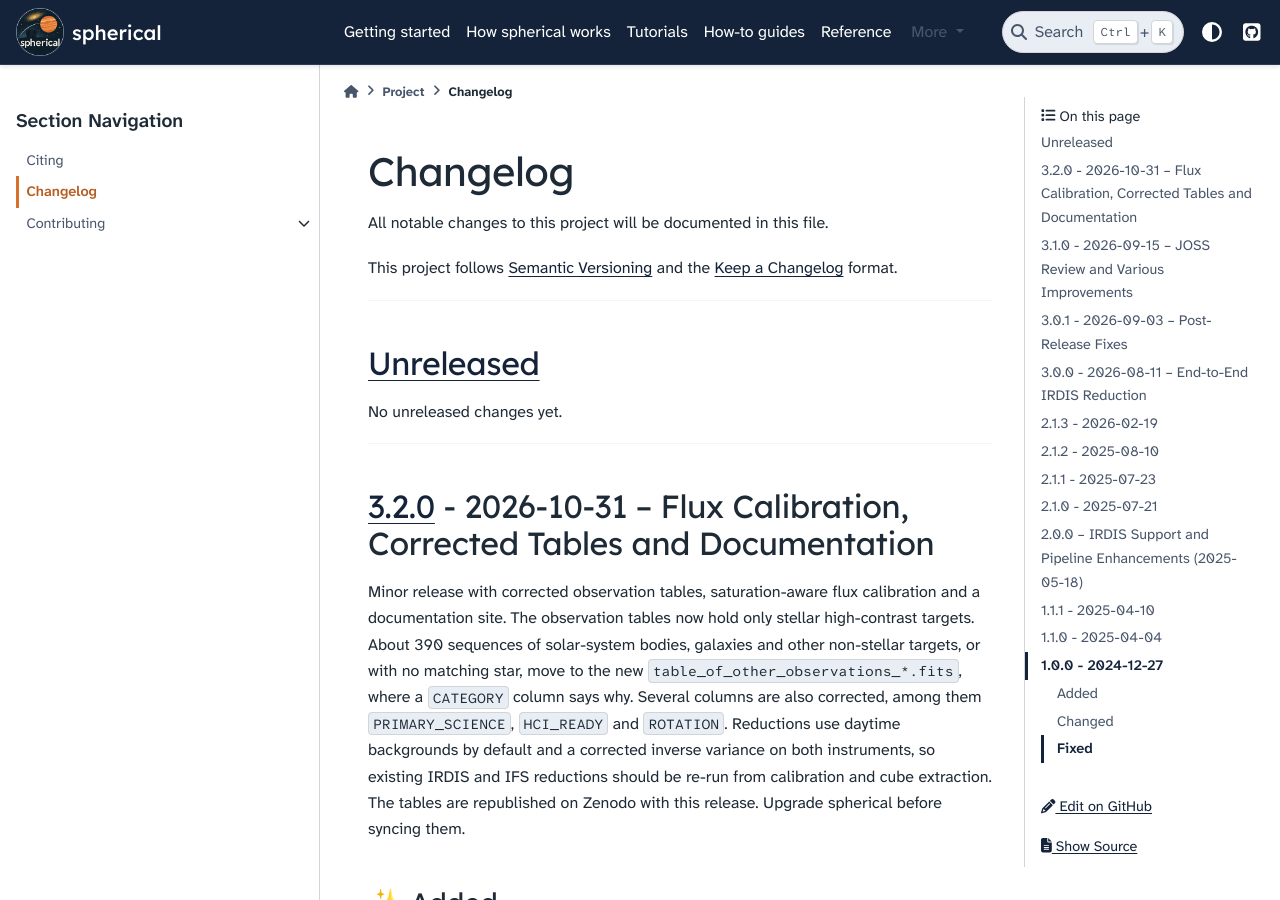
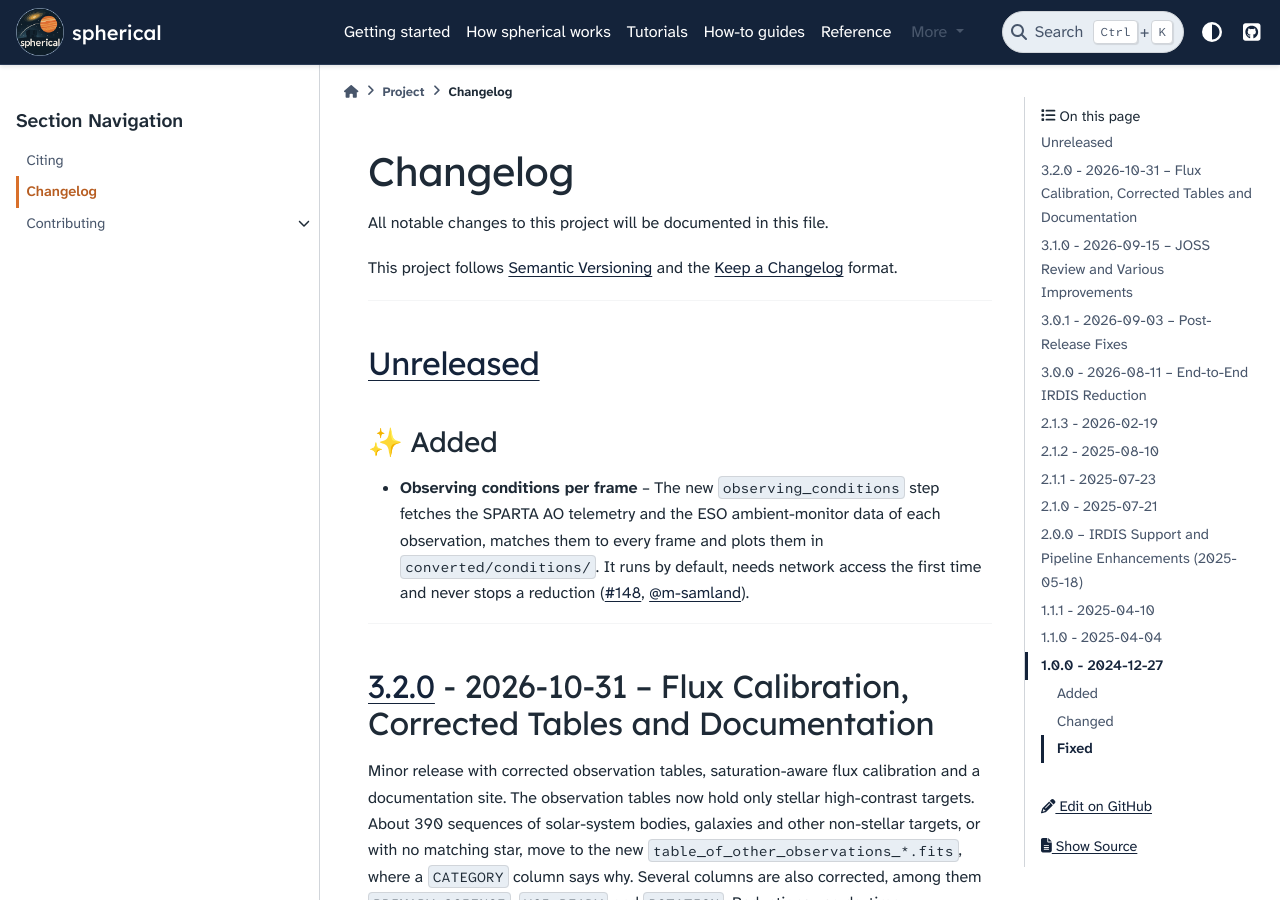
Before and after one commit to m-samland/spherical, a Sphinx documentation site: the page built from docs/project/changelog.md, in a window 1280 px wide and 900 px high. Built offline with Sphinx 7.4.7 and the PyData theme 0.15.4, drawn with Linux system fonts in a browser that asks for light colours; pages that are not in the unit, such as notebooks, are missing from menus.

Commit message:
Document the observing_conditions step
The configuration and products pages list config.conditions and the converted/conditions/ outputs, and the changelog records the new step (#148).

```diff
--- a/CHANGELOG.md
+++ b/CHANGELOG.md
@@ -8,7 +8,9 @@ This project follows [Semantic Versioning](https://semver.org/) and the [Keep a
 
 ## [Unreleased]
 
-No unreleased changes yet.
+### ✨ Added
+- **Observing conditions per frame** – The new `observing_conditions` step fetches the SPARTA AO telemetry and the ESO ambient-monitor data of each observation, matches them to every frame and plots them in `converted/conditions/`.
+  It runs by default, needs network access the first time and never stops a reduction ([#148](https://github.com/m-samland/spherical/issues/148), [@m-samland](https://github.com/m-samland)).
 
 ---
 
```
Also changed, not shown: docs/concepts/configuration.md (+2 -0 lines), docs/concepts/products.md (+2 -0 lines), 2 other files.
